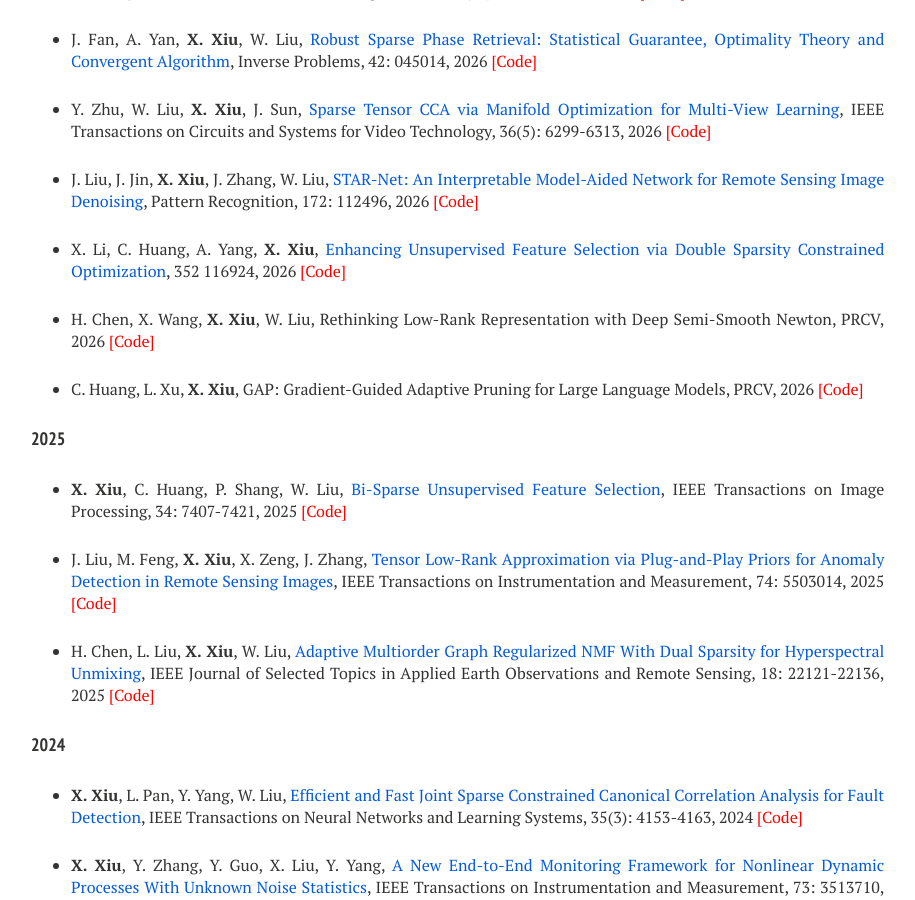
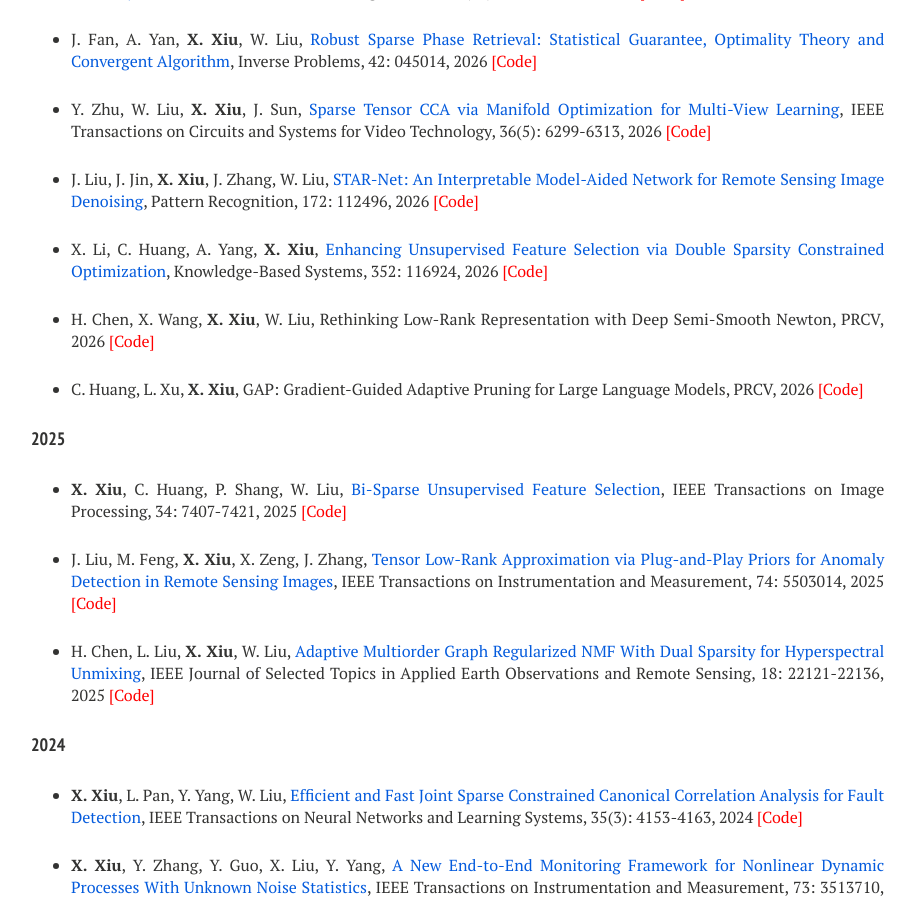
Before and after one commit to xianchaoxiu/xianchaoxiu.github.io, a Jekyll site: the page built from publications/index.md, in a window 1280 px wide and 900 px high, scrolled down 1012 px. Shown: the whole window, without its empty margins (289-1204 px from the left). Built offline with Jekyll 4.4.1, drawn with Linux system fonts in a browser that asks for light colours; nearby versions of some CDN libraries.

Commit message:
Update index.md

```diff
--- a/publications/index.md
+++ b/publications/index.md
@@ -47,7 +47,7 @@ share: false
 
 * J. Liu, J. Jin, <b>X. Xiu</b>, J. Zhang, W. Liu, <a href="https://doi.org/10.1016/j.patcog.2025.112496" class="textlink" target="_blank">STAR-Net: An Interpretable Model-Aided Network for Remote Sensing Image Denoising</a>, Pattern Recognition, 172: 112496, 2026 <a href="https://github.com/xianchaoxiu/STAR-Net" class="textlink" target="_blank" style="color: red;">[Code]</a>
 
-* X. Li, C. Huang, A. Yang, <b>X. Xiu</b>, <a href="https://doi.org/10.1016/j.knosys.2026.116924" class="textlink" target="_blank">Enhancing Unsupervised Feature Selection via Double Sparsity Constrained Optimization</a>, 352 116924, 2026 <a href="https://github.com/xianchaoxiu/DSCOFS" class="textlink" target="_blank" style="color: red;">[Code]</a>
+* X. Li, C. Huang, A. Yang, <b>X. Xiu</b>, <a href="https://doi.org/10.1016/j.knosys.2026.116924" class="textlink" target="_blank">Enhancing Unsupervised Feature Selection via Double Sparsity Constrained Optimization</a>, Knowledge-Based Systems, 352: 116924, 2026 <a href="https://github.com/xianchaoxiu/DSCOFS" class="textlink" target="_blank" style="color: red;">[Code]</a>
 
 * H. Chen, X. Wang, <b>X. Xiu</b>, W. Liu, Rethinking Low-Rank Representation with Deep Semi-Smooth Newton, PRCV, 2026 <a href="https://github.com/xianchaoxiu/LRRSSN-Net" class="textlink" target="_blank" style="color: red;">[Code]</a>
 
```
